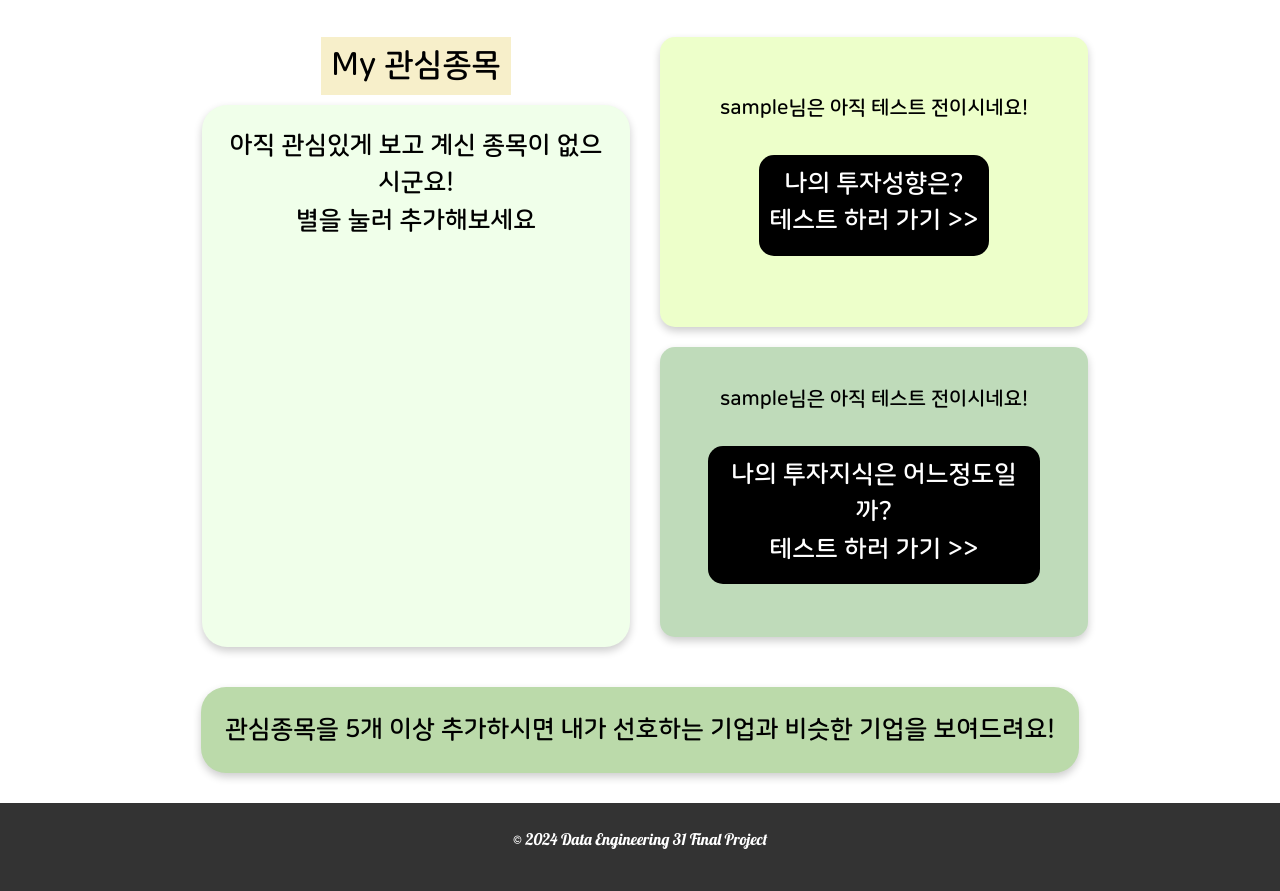
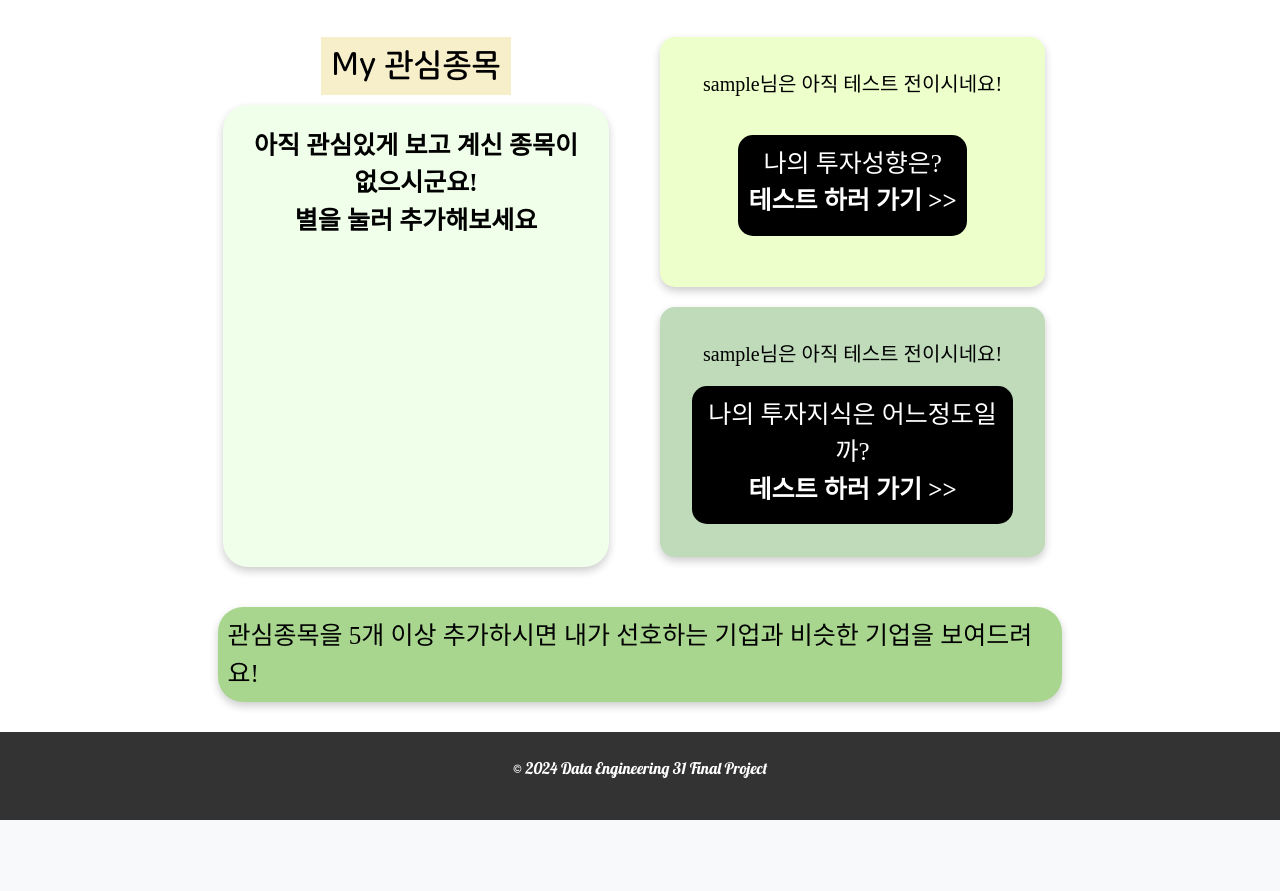
Before and after one commit to pladata-encore/DE31-final-team4, a Django app: page /mypage/ in a window 1280 px wide. Shown: the part 73-964 px from the top of the page. After the commit the page ends 893 px from the top, so only its background shows below. Run offline with Django 5.2, Linux system fonts and the light colour scheme; the visitor is signed in with stand-in values (Sample User, id 1); data that the repository does not hold is empty; some libraries are stand-ins or nearby versions; some web fonts are replaced.

Commit message:
중간저장

```diff
--- a/ants_final/static/css/style.css
+++ b/ants_final/static/css/style.css
@@ -95,9 +95,10 @@ html {
     margin: 10px;
     padding: 10px;
     box-sizing: border-box;
+    font-family: 'NanumB';
 }
 .container-fvl {
-    width: 100%;
+    width: 90%;
     height: 70vh;
     margin: 20px;
     margin-top: 0;
@@ -124,7 +125,7 @@ html {
 }
 
 th, td {
-    border: 1px solid #242424;
+    border: 1px solid #979797;
     padding: 8px;
     text-align: center;
     border-left: none;
@@ -132,12 +133,13 @@ th, td {
 }
 th {
     background-color: rgba(255, 226, 236, 0.8);
+    font-size: 20;
 }
 
 .container-leri {
     display: flex;
-    height: 90vh;
-    width: 80%;
+    height: 70vh;
+    width: 70%;
     margin: 10px;
 }
 
@@ -147,7 +149,7 @@ th {
     justify-content: center;
     align-items: center;
     flex-direction: column;
-    height: 90vh;
+    height: 70vh;
     margin: 10px;
 }
 
@@ -163,15 +165,15 @@ th {
     flex: 1;
     margin: 10px;
     display: flex;
-    /* justify-content: center; */
+    justify-content: center;
     align-items: center;
     height: 50%;
     box-sizing: border-box;
-    width: 100%;
+    width: 90%;
     border-radius: 15px;
     flex-direction: column;
     box-shadow: 0 4px 8px rgba(0, 0, 0, 0.2);
-    padding-inline: 2rem;
+    padding: 2rem;
 }
 
 .bottom {
@@ -181,14 +183,14 @@ th {
     align-items: center;
     flex-direction: column;
     margin: 20px;
-    width: 78%;
+    width: 66%;
 }
 .mypage {
     flex: 1;
     display: flex;
     justify-content: center;
     align-items: center;
-    font-family: 'NanumSquareRoundB';
+    font-family: 'NanumR';
     flex-direction: column;
 }
 
@@ -216,7 +218,7 @@ th {
     padding: 10px;
     padding-bottom: 0;
     font-size: 25px;
-    margin: 1rem;
+    margin: auto;
 }
 
 /* test page design */
@@ -262,143 +264,6 @@ th {
     font-size: 20px;
     font-family: "NanumR";
     vertical-align:middle;
-}@font-face {
-    font-family: 'Lobster';  /* 폰트 이름 설정 */
-    src: url('/static/fonts/Lobster-Regular.ttf') format('truetype');
-    font-weight: normal;
-    font-style: normal;
-}
-
-@font-face {
-    font-family: 'NanumSquareRoundB';  /* 폰트 이름 설정 */
-    src: url('/static/fonts/NanumSquareRoundB.ttf') format('truetype');
-    font-weight: normal;
-    font-style: normal;
-}
-
-.title {
-    background-color: rgb(247, 239, 202);
-    text-align: right;
-    margin: 10px;
-    padding: 10px;
-    box-sizing: border-box;
-}
-.container-fvl {
-    width: 100%;
-    height: 70vh;
-    margin: 20px;
-    margin-top: 0;
-    padding: 5%;
-    background-color: #f0ffea;
-    border-radius: 25px;
-    box-shadow: 0 4px 8px rgba(0, 0, 0, 0.2);
-    overflow-y: auto;
-    display: flex;
-    align-items: top;
-    justify-content: center;
-    flex: 2;
-}
-
-.table-stockinfo {
-    width: 100%;
-    border-collapse: collapse;
-}
-
-.table-mbtistock {
-    width: 100%;
-    border-collapse: collapse;
-    table-layout:fixed;
-}
-
-th, td {
-    border: 1px solid #242424;
-    padding: 8px;
-    text-align: center;
-    border-left: none;
-    border-right: none;
-}
-th {
-    background-color: rgba(255, 226, 236, 0.8);
-}
-thead{
-    font-size: 20px;
-}
-
-tbody {
-    font-size: 17px;
-}
-
-.container-leri {
-    display: flex;
-    height: 80vh;
-    width: 70%;
-    margin: 10px;
-}
-
-.left {
-    flex: 1;
-    display: flex;
-    justify-content: center;
-    align-items: center;
-    flex-direction: column;
-    height: 80vh;
-    margin: 10px;
-}
-
-.right {
-    flex: 1;
-    display: flex;
-    flex-direction: column;
-    justify-content: space-between;
-    margin: 10px;
-}
-
-.small-box {
-    flex: 1;
-    margin: 10px;
-    display: flex;
-    justify-content: center;
-    align-items: center;
-    height: 50%;
-    box-sizing: border-box;
-    width: 100%;
-    border-radius: 15px;
-    flex-direction: column;
-    box-shadow: 0 4px 8px rgba(0, 0, 0, 0.2);
-}
-
-.bottom {
-    flex: 1;
-    display: flex;
-    justify-content: center;
-    align-items: center;
-    flex-direction: column;
-    margin: 20px;
-    width: 70%;
-}
-.mypage {
-    flex: 1;
-    display: flex;
-    justify-content: center;
-    align-items: center;
-    font-family: 'NanumSquareRoundB';
-    flex-direction: column;
-}
-
-.mbti-stock {
-    flex: 1;
-    display: flex;
-    justify-content: center;
-    align-items: center;
-    flex-direction: row;
-    margin: 10px;
-}
-.mbti-stock-rec {
-    background-color: rgb(187, 218, 170);
-    border-radius: 25px;
-    padding: 1.5rem;
-    box-shadow: 0 4px 8px rgba(0, 0, 0, 0.2);
-    margin-bottom: 10px;
 }
 
 /* News Style*/
@@ -472,5 +337,3 @@ body {
 .nowrap {
     white-space: nowrap;
 }
-
-/* treemap */
```
Also changed, not shown: ants_final/static/js/sectorDetails.js (+59 -12 lines), ants_final/templates/main/home.html (+19 -20 lines).
